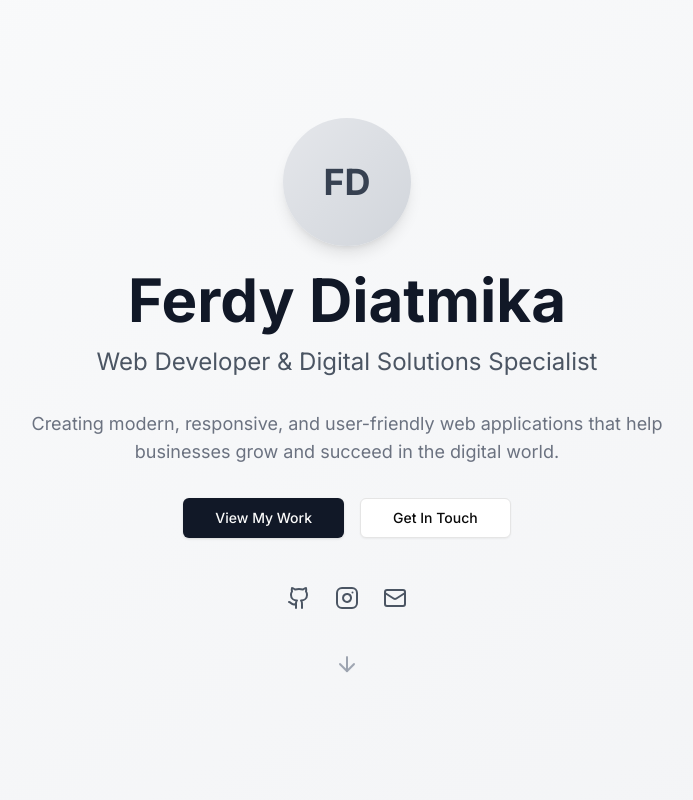
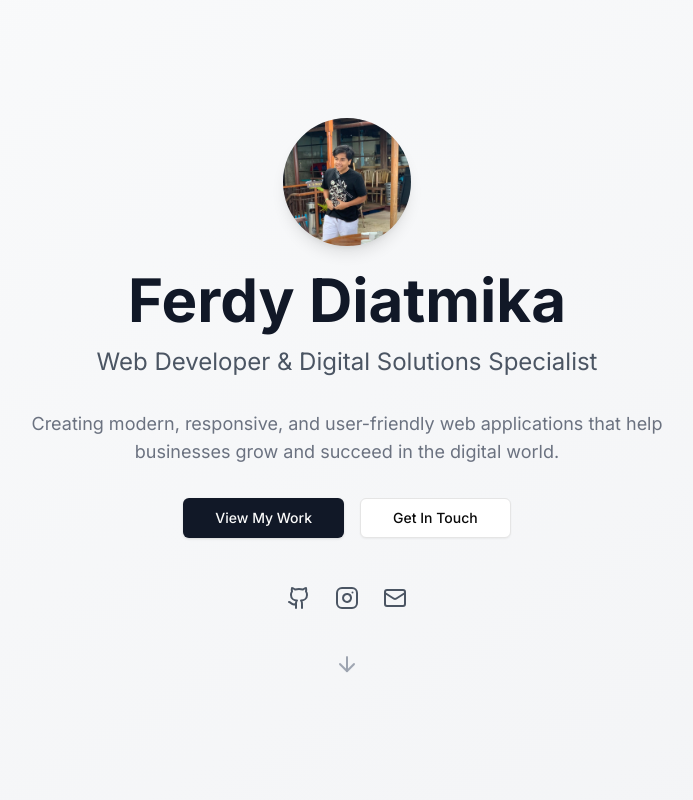
Before and after one commit to faustroz/faustroz.github.io, a Next.js app: page / in a window 1280 px wide. Shown: the top 800 px of the page, without its empty margins (293-986 px from the left). Built offline with nearby package versions, Linux system fonts and the light colour scheme.

Commit message:
style: update hero image

```diff
--- a/components/hero.jsx
+++ b/components/hero.jsx
@@ -7,9 +7,14 @@ export default function Hero() {
     <section className="min-h-screen flex items-center justify-center bg-gradient-to-br from-gray-50 to-gray-100 px-4">
       <div className="max-w-4xl mx-auto text-center">
         <div className="mb-8">
-          <div className="w-32 h-32 mx-auto mb-6 rounded-full bg-gradient-to-br from-gray-200 to-gray-300 flex items-center justify-center text-4xl font-bold text-gray-700 shadow-lg">
-            FD
+          <div className="w-32 h-32 mx-auto mb-6 rounded-full bg-gradient-to-br from-gray-200 to-gray-300 flex items-center justify-center text-4xl font-bold text-gray-700 shadow-lg overflow-hidden">
+            <img
+              src="/ferdy.webp"
+              alt="Profile"
+              className="w-full h-full object-cover"
+            />
           </div>
+
           <h1 className="text-4xl md:text-6xl font-bold text-gray-900 mb-4">
             Ferdy Diatmika
           </h1>
```
